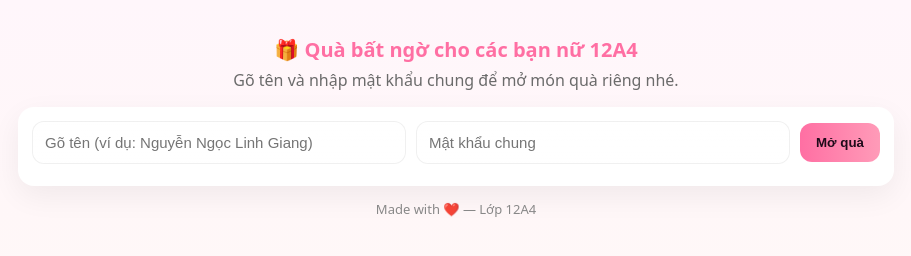
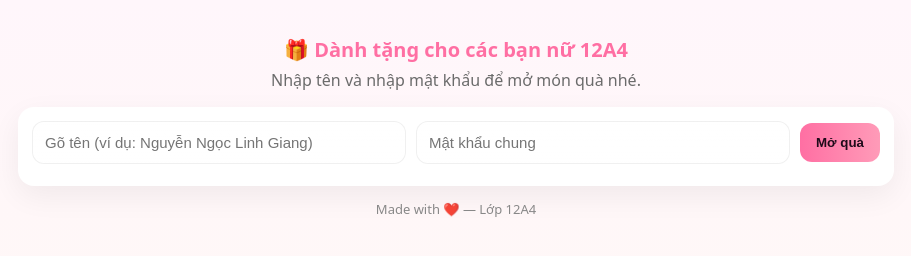
Before and after one commit to brightanh210-debug/12A4-2, a plain HTML site: page index.html in a window 1280 px wide. Shown: the whole page, without its empty margins (184-1095 px from the left). Drawn offline with Linux system fonts and the light colour scheme.

Commit message:
Update index.html

```diff
--- a/index.html
+++ b/index.html
@@ -3,14 +3,14 @@
 <head>
 <meta charset="utf-8" />
 <meta name="viewport" content="width=device-width,initial-scale=1" />
-<title>Quà 12A4 — Nhập tên để nhận lời chúc</title>
+<title>🎁 Nhân ngày 20/10 xin tặng các bạn nữ 12A4😘</title>
 <link rel="stylesheet" href="style.css">
 </head>
 <body>
 <div class="wrap">
   <header>
-    <h1>🎁 Quà bất ngờ cho các bạn nữ 12A4</h1>
-    <p class="lead">Gõ tên và nhập mật khẩu chung để mở món quà riêng nhé.</p>
+    <h1>🎁 Dành tặng cho các bạn nữ 12A4</h1>
+    <p class="lead">Nhập tên và nhập mật khẩu để mở món quà nhé.</p>
   </header>
 
   <main class="card">
```
